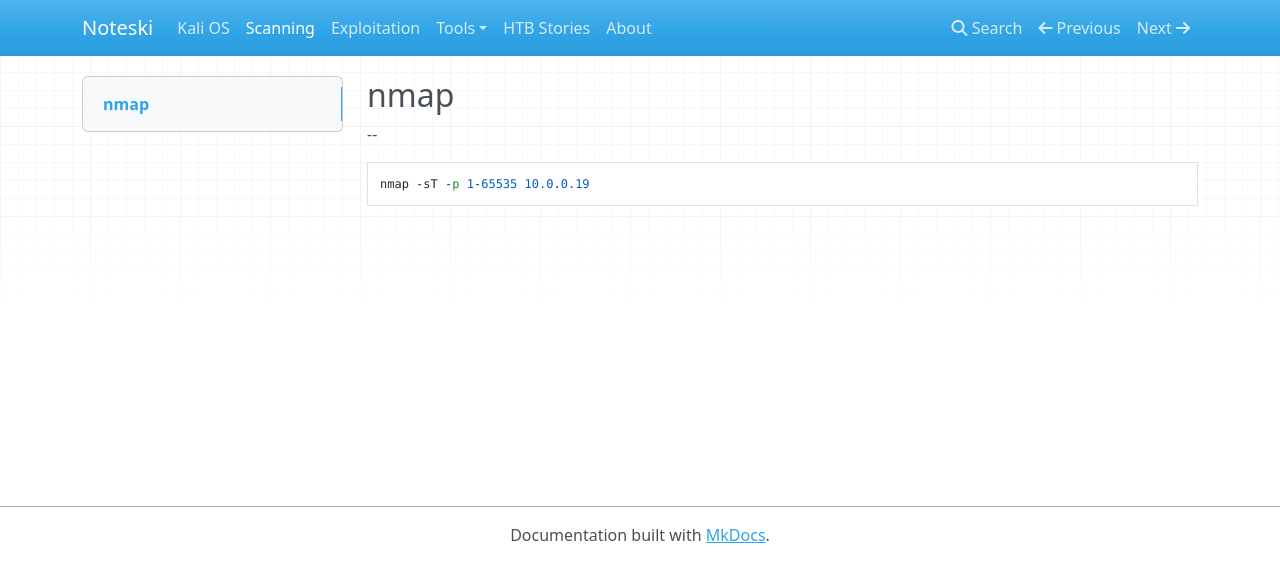
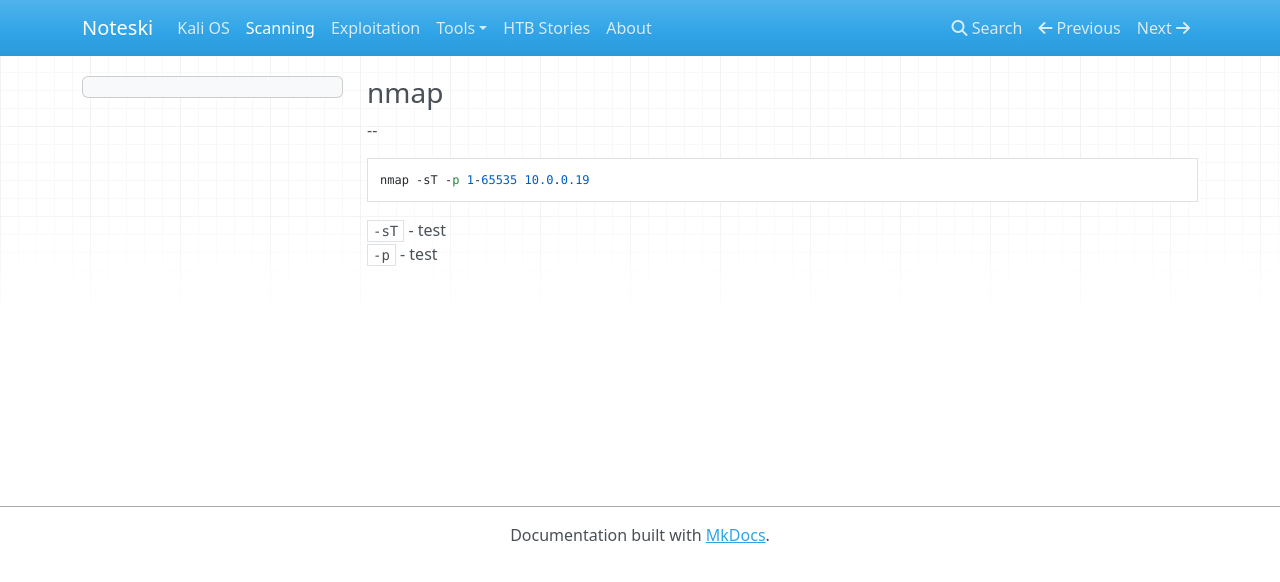
Before and after one commit to veedar/docs, an MkDocs documentation site: the page built from docs/scanning.md, in a window 1280 px wide. Shown: the top 582 px of the page. Built offline with MkDocs 1.6.1, drawn with Linux system fonts in a browser that asks for light colours; nearby versions of some CDN libraries.

Commit message:
Update scanning.md

````diff
--- a/docs/scanning.md
+++ b/docs/scanning.md
@@ -1,5 +1,8 @@
-## nmap
+### nmap
 --
 ```
 nmap -sT -p 1-65535 10.0.0.19
 ```
+
+`-sT` - test
+`-p` - test
````
